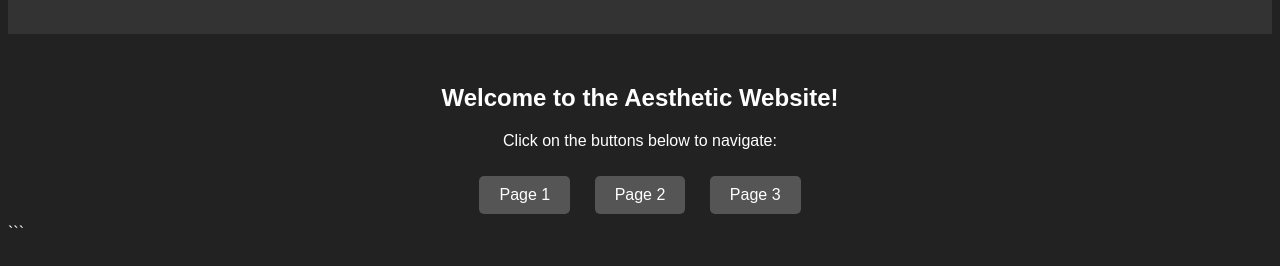
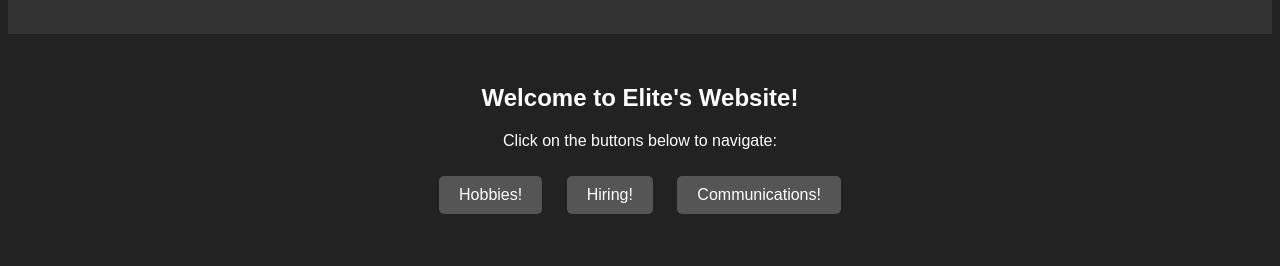
Before and after one commit to elitedevfr/elite.github.io, a plain HTML site: page index.html in a window 1280 px wide. Shown: the part 84-350 px from the top of the page. Drawn offline with Linux system fonts and the light colour scheme.

Commit message:
Update index.html

````diff
--- a/index.html
+++ b/index.html
@@ -1,7 +1,7 @@
 <!DOCTYPE html>
 <html>
 <head>
-  <title>Aesthetic Website</title>
+  <title>Elite's Website</title>
   <style>
     body {
       background-color: #222;
@@ -40,12 +40,11 @@
     <h1>Aesthetic Website</h1>
   </div>
   <div id="content">
-    <h2>Welcome to the Aesthetic Website!</h2>
+    <h2>Welcome to Elite's Website!</h2>
     <p>Click on the buttons below to navigate:</p>
-    <a href="page1.html" class="button">Page 1</a>
-    <a href="page2.html" class="button">Page 2</a>
-    <a href="page3.html" class="button">Page 3</a>
+    <a href="page1.html" class="button">Hobbies!</a>
+    <a href="page2.html" class="button">Hiring!</a>
+    <a href="page3.html" class="button">Communications!</a>
   </div>
 </body>
 </html>
-```
````
